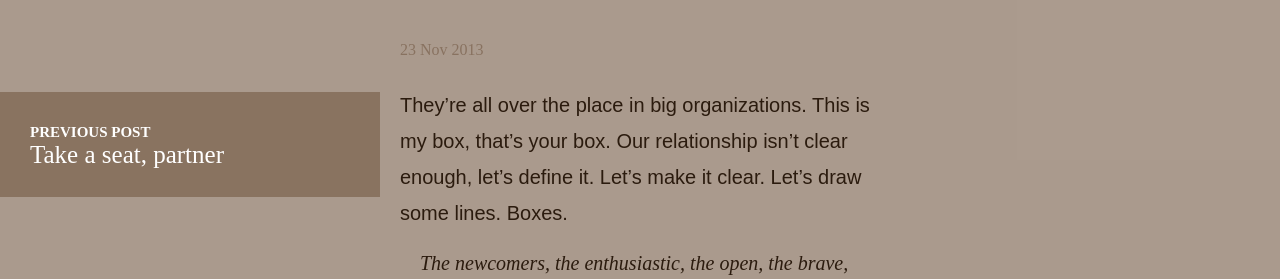
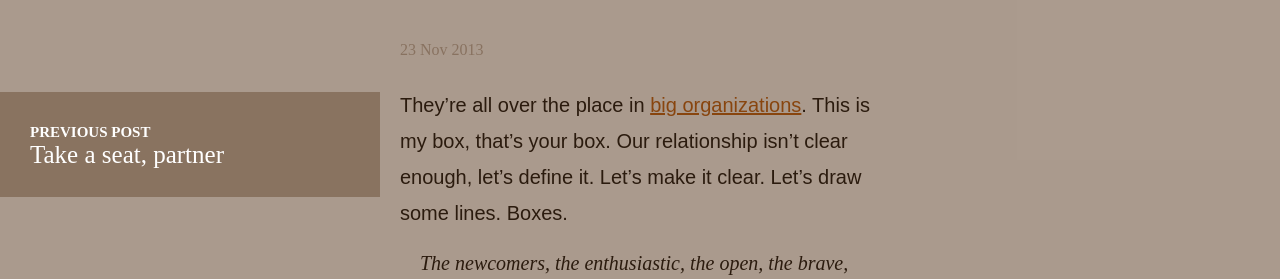
Before and after one commit to pascallaliberte/by.pascallaliberte.me, a Jekyll site: the page built from _posts/2013-11-23-the-future-perfect-method.md, in a window 1280 px wide. Shown: the part 603-882 px from the top of the page. Built offline with Jekyll 4.4.1, drawn with Linux system fonts in a browser that asks for light colours; Markdown is read by kramdown in place of the engine named in the settings.

Commit message:
Added link colors

```diff
--- a/_posts/2013-11-23-the-future-perfect-method.md
+++ b/_posts/2013-11-23-the-future-perfect-method.md
@@ -4,6 +4,6 @@ title:  "The future perfect method"
 date:   2013-11-23 23:11:55
 ---
 
-They’re all over the place in big organizations. This is my box, that’s your box. Our relationship isn’t clear enough, let’s define it. Let’s make it clear. Let’s draw some lines. Boxes.
+They’re all over the place in [big organizations](http://ibm.ca). This is my box, that’s your box. Our relationship isn’t clear enough, let’s define it. Let’s make it clear. Let’s draw some lines. Boxes.
 
 > The newcomers, the enthusiastic, the open, the brave, they see these boxes and they don’t understand. So much red-tape, they say. Boulders to get around. Barriers to go over. Just let us do our job!
--- a/a/css/screen.css
+++ b/a/css/screen.css
@@ -376,6 +376,24 @@ body {
 }
 
 /* line 16, ../sass/_base.sass */
+a {
+  color: #bb5400;
+  -webkit-transition-property: color;
+  -moz-transition-property: color;
+  -o-transition-property: color;
+  transition-property: color;
+  -webkit-transition-duration: 0.5s;
+  -moz-transition-duration: 0.5s;
+  -o-transition-duration: 0.5s;
+  transition-duration: 0.5s;
+}
+
+/* line 21, ../sass/_base.sass */
+a:hover, a:focus {
+  color: #ffa155;
+}
+
+/* line 24, ../sass/_base.sass */
 div.intro {
   font-family: adelle, serif;
   padding-top: 20px;
```
Also changed, not shown: a/sass/_base.sass (+8 -0 lines).
